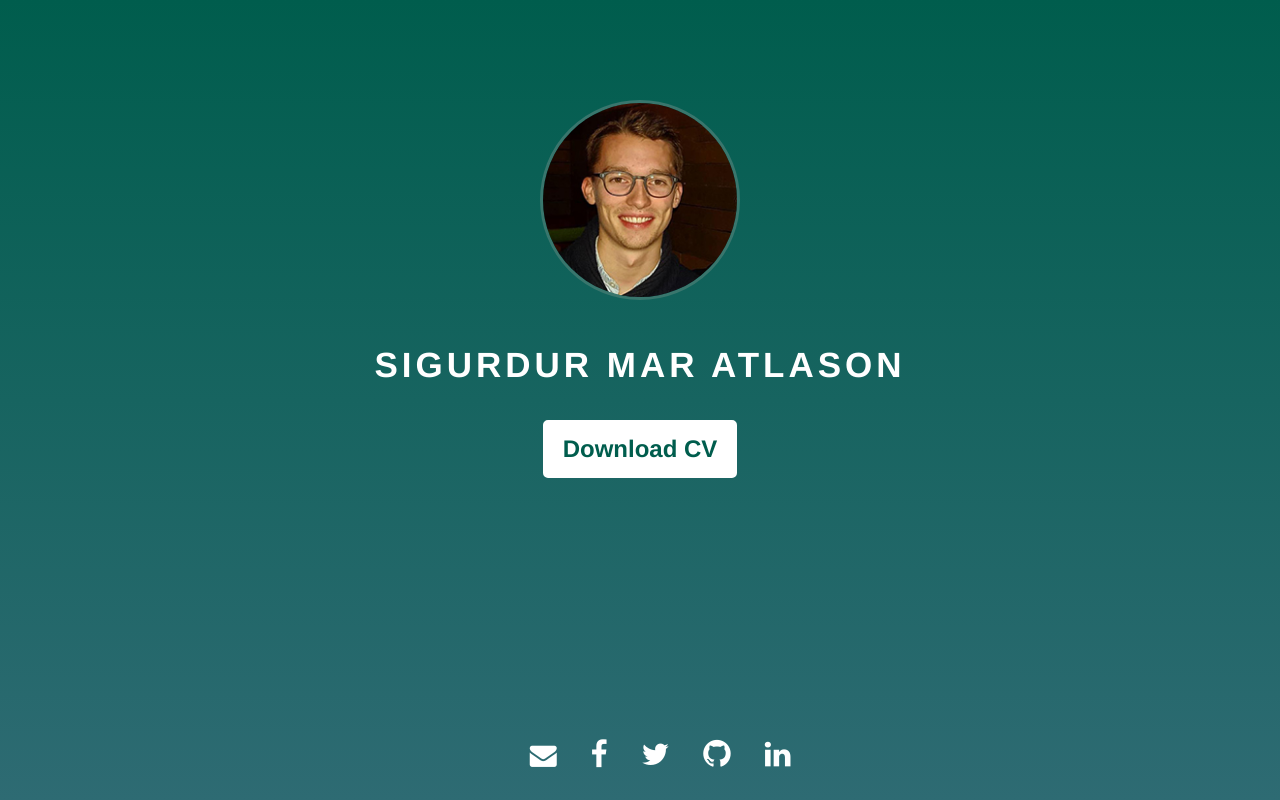
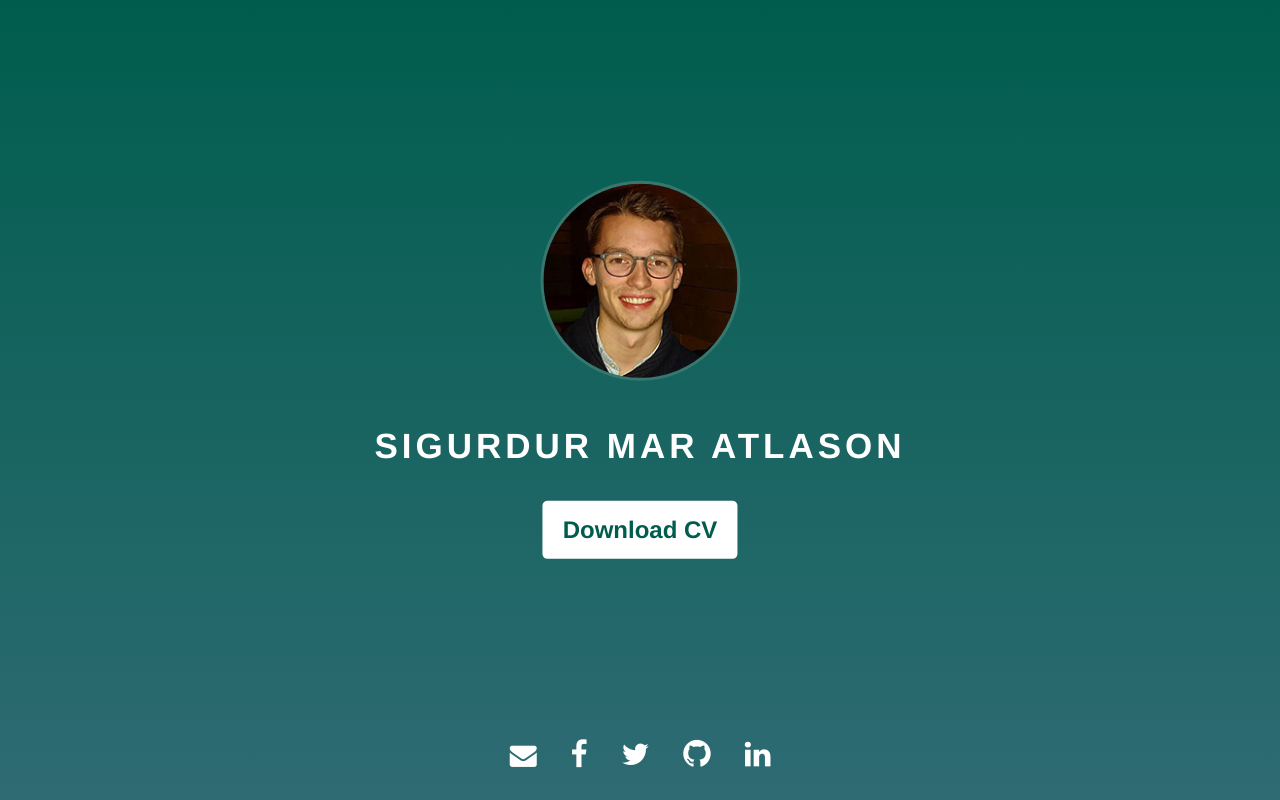
Before and after one commit to siggimar92/sigurdura13.github.io, a website: page index.html in a window 1280 px wide. Drawn offline with nearby package versions, Linux system fonts and the light colour scheme; some packages are replaced by stand-ins of ours; files that its build step writes are made by us from their sources; a script that the page names is missing.

Commit message:
fixed centering problems

```diff
--- a/app/styles/style.scss
+++ b/app/styles/style.scss
@@ -4,6 +4,7 @@ $namecard-primary-color: #005D4D;
 $namecard-secondary-color: #2E6B73;
 $namecard-img-border: #39766D;
 $font-family: 'Open Sans', sans-serif, 'Helvetica';
+$icon-bottom: 30px;
 
 body {
 	font-family: $font-family;
@@ -24,7 +25,11 @@ body {
 		background: linear-gradient($namecard-primary-color, $namecard-secondary-color); /* Standard syntax */
 
 		.personalInfo {
-			padding-top: 100px;
+			position: absolute;
+			top: 50%;
+			left: 50%;
+			margin-top: -$icon-bottom;
+			transform: translate(-50%, -50%);
 			text-align: center;
 		}
 
@@ -64,7 +69,8 @@ body {
 		.downloadBtn:hover {
 			color: white;
 			background-color: Transparent;
-			transition: background-color 0.2s ease-in;
+			transition: background-color 0.3s ease-in,
+						color 0.3s ease-in;;
 		}
 
 		.contactInfo {
@@ -72,7 +78,7 @@ body {
 			bottom:0px;
 			width:100%;
     		text-align: center;
-    		margin-bottom: 30px;
+    		margin-bottom: $icon-bottom;
 
     		li {
     			display: inline;
--- a/index.html
+++ b/index.html
@@ -20,13 +20,13 @@
 					</div>
 					<a href="app/assets/pdf/cv.pdf" download><button class="downloadBtn">Download CV</button></a>
 				</div>
-				<ul class="contactInfo">
-					<li><a href="mailto:siggimar92@gmail.com"><i class="fa fa-envelope email"></i></a></li>
-					<li><a href="http://wwww.facebook.com/siggimar92"><i class="fa fa-facebook facebook"></i></a></li>
-					<li><a href="http://wwww.twitter.com/siggimar92"><i class="fa fa-twitter twitter"></i></a></li>
-					<li><a href="http://wwww.github.com/sigurdura13"><i class="fa fa-github github"></i></a></li>
-					<li><a href="https://www.linkedin.com/in/siggimar92"><i class="fa fa-linkedin linkedin"></i></a></li>
-				</ul>
+				<div class="contactInfo">
+					<a href="mailto:siggimar92@gmail.com"><i class="fa fa-envelope email"></i></a>
+					<a href="http://wwww.facebook.com/siggimar92"><i class="fa fa-facebook facebook"></i></a>
+					<a href="http://wwww.twitter.com/siggimar92"><i class="fa fa-twitter twitter"></i></a>
+					<a href="http://wwww.github.com/sigurdura13"><i class="fa fa-github github"></i></a>
+					<a href="https://www.linkedin.com/in/siggimar92"><i class="fa fa-linkedin linkedin"></i></a>
+				</div>
 			</div>
 		</div>
 
```
Also changed, not shown: build/scripts/all.js, build/styles/all.css.
